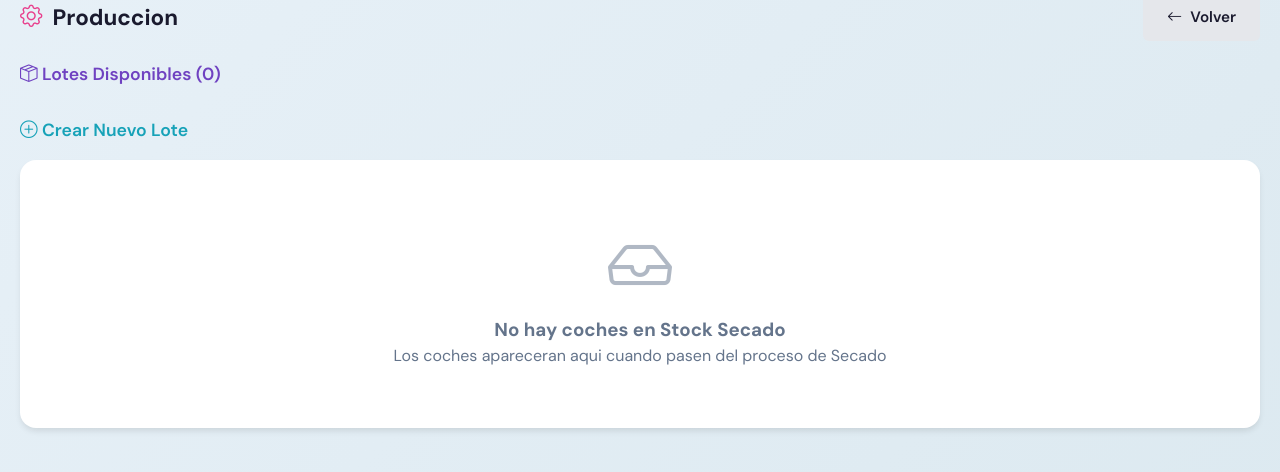
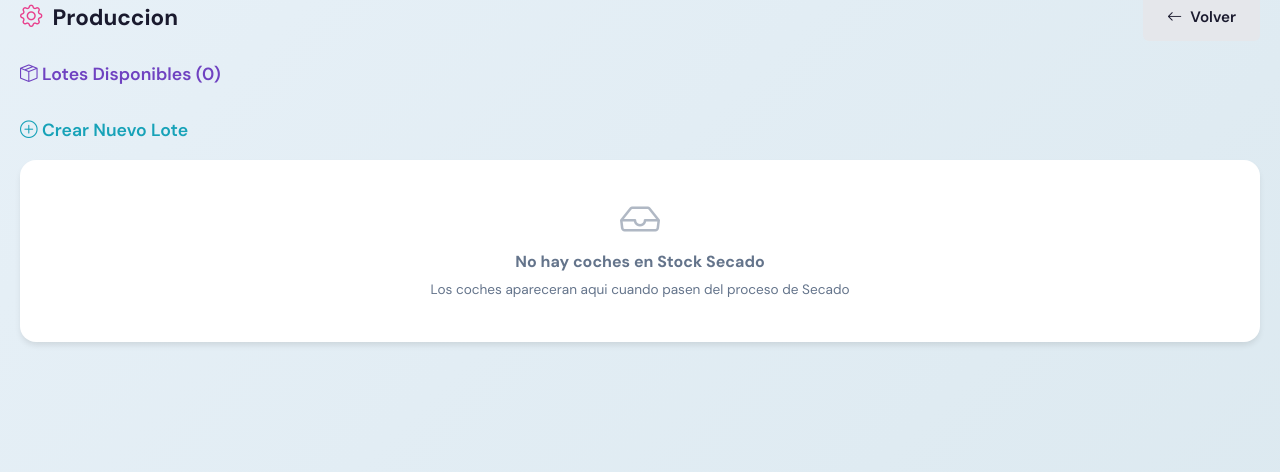
Before and after one commit to nicolasalejandro543-byte/inventario-qr, a Flask app: page /produccion in a window 1280 px wide. Shown: the part 218-690 px from the top of the page. Run offline with Flask 3, Linux system fonts and the light colour scheme.

Commit message:
Reducir tamaño de empty-state en templates y mejorar layout dashboard
- Reducir padding, iconos y fuentes en empty-state de todos los templates
- Cambiar grid de dashboard a 4 columnas fijas
- Hacer tarjetas de Procesos Generales más compactas

Co-Authored-By: Claude Opus 4.5 <noreply@anthropic.com>

```diff
--- a/templates/dashboard.html
+++ b/templates/dashboard.html
@@ -239,13 +239,13 @@
 
     .empty-state {
         text-align: center;
-        padding: 40px 20px;
+        padding: 24px 16px;
         color: var(--color-text-muted);
     }
 
     .empty-state i {
-        font-size: 3rem;
-        margin-bottom: 16px;
+        font-size: 2rem;
+        margin-bottom: 10px;
         opacity: 0.5;
     }
 
--- a/templates/produccion.html
+++ b/templates/produccion.html
@@ -102,7 +102,7 @@
 
     .empty-state {
         text-align: center;
-        padding: 60px 20px;
+        padding: 30px 20px;
         color: var(--color-text-muted);
         background: white;
         border-radius: var(--radius-lg);
@@ -110,9 +110,24 @@
     }
 
     .empty-state i {
-        font-size: 4rem;
-        margin-bottom: 16px;
+        font-size: 2.5rem;
+        margin-bottom: 10px;
         opacity: 0.5;
+    }
+
+    .empty-state h3 {
+        font-size: 1rem;
+        margin-bottom: 6px;
+    }
+
+    .empty-state p {
+        font-size: 0.85rem;
+        margin-bottom: 12px;
+    }
+
+    .empty-state .btn {
+        padding: 8px 16px;
+        font-size: 0.85rem;
     }
 
     .back-link {
```
Also changed, not shown: templates/bloques_encolados.html (+7 -3 lines), templates/bloques_presentados.html (+7 -3 lines), templates/contenedores.html (+7 -3 lines), templates/etapa.html (+5 -4 lines), templates/lotes.html (+7 -5 lines).
